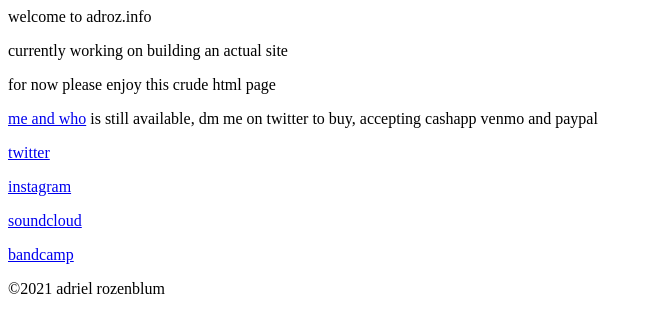
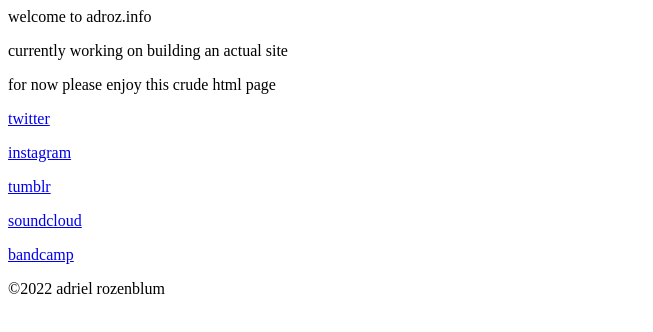
Before and after one commit to musicubes/musicubes.github.io, a plain HTML site: page index.html in a window 1280 px wide. Shown: the whole page, without its empty margins (0-653 px from the left). Drawn offline with Linux system fonts and the light colour scheme.

Commit message:
added tumblr + changed copyright year

```diff
--- a/index.html
+++ b/index.html
@@ -1,9 +1,9 @@
 <p>welcome to adroz.info</p>
 <p>currently working on building an actual site</p>
 <p>for now please enjoy this crude html page</p>
-<p><a title="me and who catalog" href="https://drive.google.com/file/d/1xN2KNZSoI-PIml0CoPY5N9EUoFWuIPcg/view?usp=sharing" target="_blank">me and who</a> is still available, dm me on twitter to buy, accepting cashapp venmo and paypal</p>
 <p><a title="twitter" href="https://twitter.com/musicubes" target="_blank">twitter</a></p>
 <p><a title="instagram" href="https://www.instagram.com/musicubes_/" target="_blank">instagram</a></p>
+<p><a title="tumblr" href="https://www.tumblr.com/musicubes" target="_blank">tumblr</a></p>
 <p><a title="soundcloud" href="https://soundcloud.com/musicubes" target="_blank">soundcloud</a></p>
 <p><a title="bandcamp" href="https://musicubes.bandcamp.com/releases" target="_blank">bandcamp</a></p>
-<p>&copy;2021 adriel rozenblum</p>
+<p>&copy;2022 adriel rozenblum</p>
```
